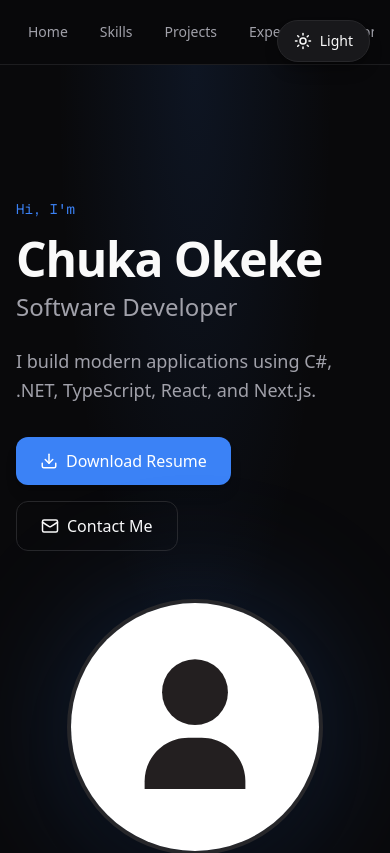
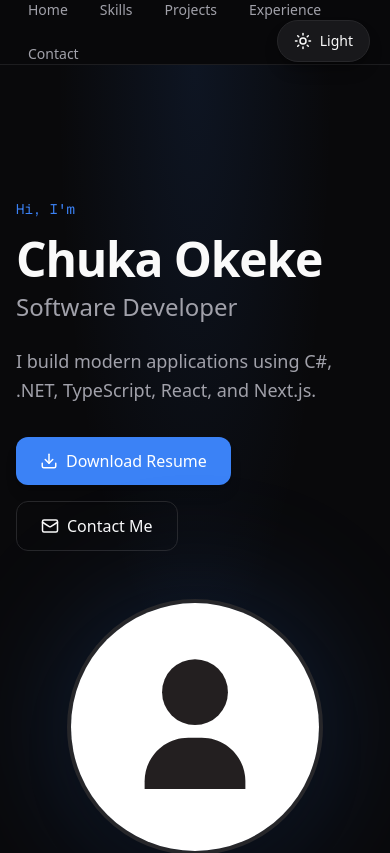
Before and after one commit to okekechuks/Portfolio, a Next.js app: page / in a window 390 px wide. Shown: the top 853 px of the page. Built offline with nearby package versions, Linux system fonts and the light colour scheme; no server answers.

Commit message:
underline hover effect fix (fr this time)

```diff
--- a/src/components/PublicNavbar.tsx
+++ b/src/components/PublicNavbar.tsx
@@ -17,18 +17,21 @@ export function PublicNavbar() {
         aria-label="Primary"
         className="mx-auto flex h-16 max-w-6xl items-center justify-center px-4 sm:px-6 lg:px-8"
       >
-        <div className="flex w-full items-center justify-start gap-2 overflow-x-auto text-sm sm:justify-center sm:gap-3">
+        <div className="flex w-full flex-wrap items-center justify-start gap-2 text-sm sm:justify-center sm:gap-3">
           {NAV_ITEMS.map((item) => (
             <a
               key={item.href}
               href={item.href}
               className={cn(
-                "group relative rounded-full px-3 py-2 text-muted transition-colors hover:bg-card hover:text-foreground focus-visible:outline-none focus-visible:ring-2 focus-visible:ring-[var(--accent)]/60 focus-visible:ring-offset-2 focus-visible:ring-offset-background",
+                "group relative inline-flex rounded-full px-3 py-2 text-muted transition-colors hover:text-foreground focus-visible:outline-none focus-visible:ring-2 focus-visible:ring-[var(--accent)]/60 focus-visible:ring-offset-2 focus-visible:ring-offset-background",
                 item.label === "Home" && "text-foreground"
               )}
             >
               {item.label}
-              <span className="absolute left-3 right-3 -bottom-0.5 h-px origin-left scale-x-0 bg-[var(--accent)] transition-transform duration-300 group-hover:scale-x-100" />
+              <span
+                aria-hidden="true"
+                className="absolute inset-x-3 -bottom-0.5 h-px origin-left scale-x-0 bg-[var(--accent)] transition-transform duration-300 ease-out group-hover:scale-x-100"
+              />
             </a>
           ))}
         </div>
```
